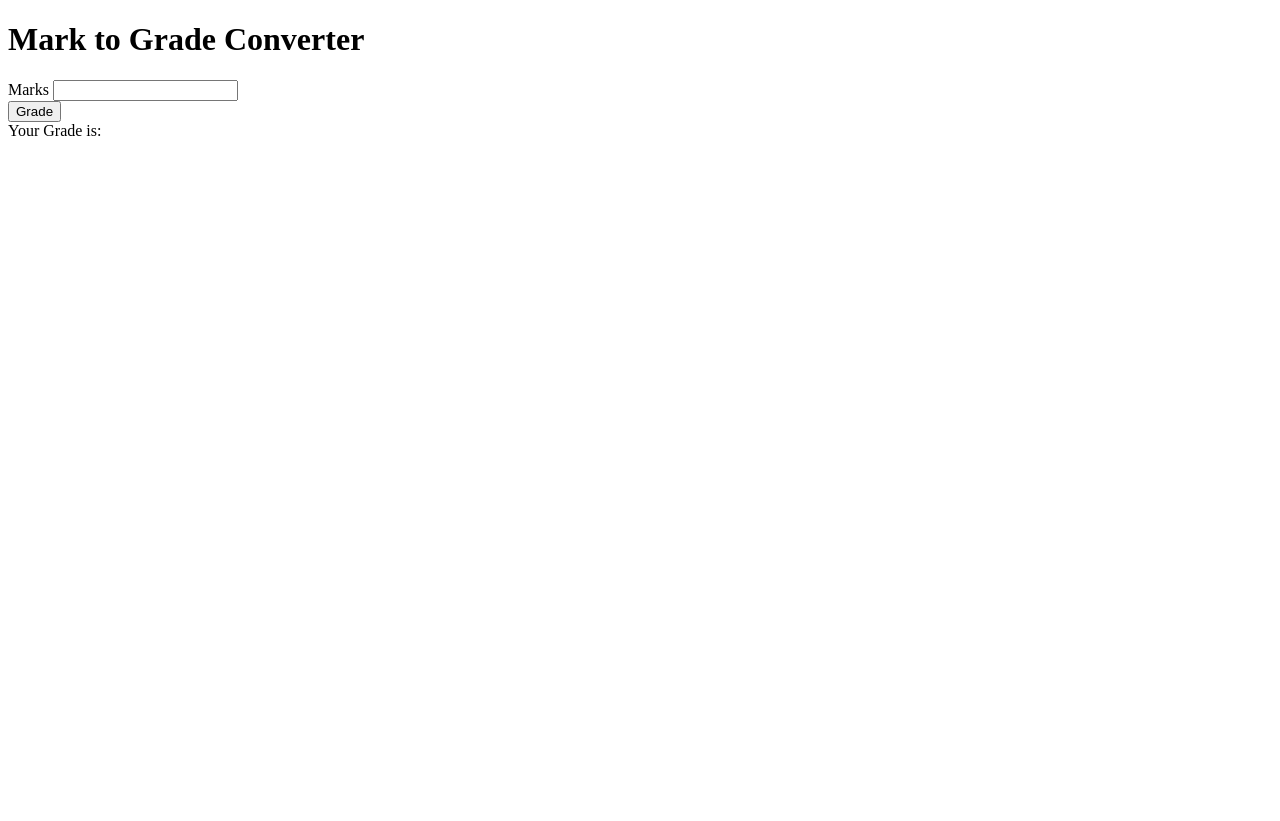
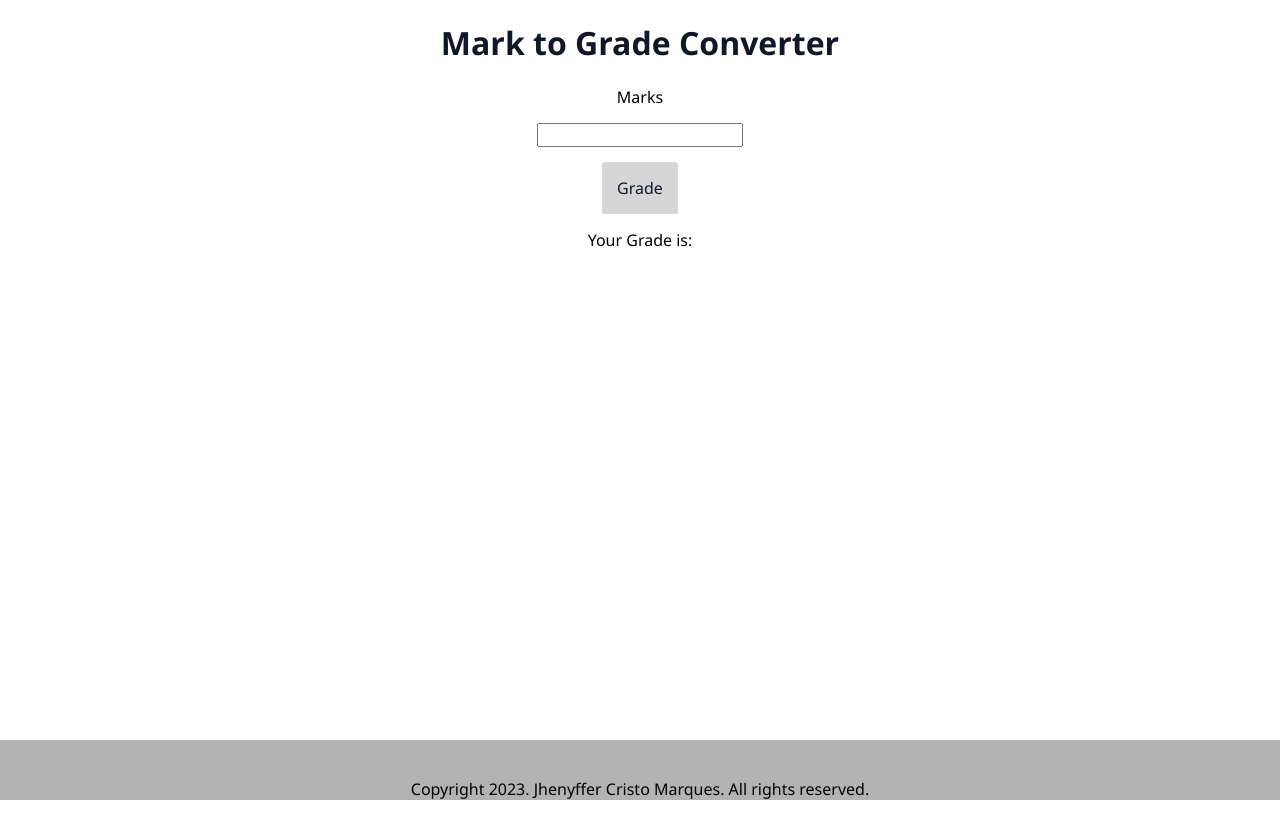
Before and after one commit to JhenyfferCristo/Mark-to-Grade-Converter, a plain HTML site: page marks.html in a window 1280 px wide. Before the commit the page ends 800 px from the top, so only its background shows below. Drawn offline with Linux system fonts and the light colour scheme.

Commit message:
Add css, and finished all the funtions

```diff
--- /dev/null
+++ b/footer.css
@@ -0,0 +1,11 @@
+footer {
+  display: flex;
+  position: fixed;
+  bottom: 0;
+  width: 100%;
+  height: 60px;
+  background: rgb(179, 179, 179);
+  align-items: flex-end;
+  justify-content: center;
+  margin-top: 10px;
+}
--- /dev/null
+++ b/footer.js
@@ -0,0 +1,9 @@
+function repeatFooter() {
+  var FooterHTML =
+    '<footer>' +
+    'Copyright 2023. Jhenyffer Cristo Marques. All rights reserved.'+
+    '</footer>';
+    return FooterHTML;
+}
+var FooterHTML = repeatFooter();
+document.querySelector("footer").innerHTML = FooterHTML;
--- /dev/null
+++ b/grade.css
@@ -0,0 +1,31 @@
+* {
+  font-family: "Segoe UI", Tahoma, Geneva, Verdana, sans-serif;
+}
+body {
+  min-height: 100vh;
+  margin: 0px;
+}
+h1 {
+  text-align: center;
+  color: #101828;
+  font-weight: 600;
+  padding: 0 112px;
+}
+.marksInput {
+  display: flex;
+  flex-direction: column;
+  padding: 0 112px;
+  align-items: center;
+  row-gap: 15px;
+}
+button {
+  background-color: #d6d6d6;
+  border: none;
+  border-radius: 5%;
+  color: #101828;
+  padding: 15px 15px;
+  text-align: center;
+  text-decoration: none;
+  display: inline-block;
+  font-size: 16px;
+}
--- /dev/null
+++ b/home.css
@@ -0,0 +1,47 @@
+* {
+  font-family: "Segoe UI", Tahoma, Geneva, Verdana, sans-serif;
+}
+body {
+  min-height: 100vh;
+  margin: 0px;
+}
+h1 {
+  text-align: center;
+  color: #101828;
+  font-weight: 600;
+  padding: 0 112px;
+}
+nav li {
+  display: flex;
+  justify-content: center;
+  list-style: none;
+}
+nav ul {
+  display: flex;
+  flex-direction: row;
+  justify-content: center;
+  column-gap: 32px;
+  padding: 0 112px;
+}
+nav a {
+  text-decoration: none;
+  color: #101828;
+  font-weight: 400;
+  text-decoration: underline;
+}
+section {
+  display: flex;
+  flex-direction: row;
+  align-items: center;
+  padding: 0 112px;
+  margin: 30px;
+}
+img {
+  width: 30%;
+  border-radius: 5%;
+}
+p {
+  color: #667085;
+  padding: 15px;
+  text-align: justify;
+}
--- a/index.js
+++ b/index.js
@@ -23,7 +23,7 @@ function convertGrade() {
   } else {
     grade = "F";
   }
-  document.getElementById("result").innerHTML = `Your grade is ${grade}`;
+  document.getElementById("result").innerHTML = `Your grade is: ${grade}`;
 }
 
 //Temperature Converter function
--- a/marks.html
+++ b/marks.html
@@ -1,20 +1,24 @@
 <!DOCTYPE html>
 <html lang="en">
   <head>
-    <meta charset="UTF-8">
-    <meta name="viewport" content="width=device-width, initial-scale=1.0">
+    <meta charset="UTF-8" />
+    <meta name="viewport" content="width=device-width, initial-scale=1.0" />
     <title>Mark to Grade</title>
+    <link rel="stylesheet" href="./grade.css" />
+    <link rel="stylesheet" href="./footer.css"/>
   </head>
   <body>
     <h1>Mark to Grade Converter</h1>
 
-    <div>
+    <div class="marksInput">
       <label for="mark">Marks</label>
-    <input type="text" id="mark">
-    </div>
+      <input type="text" id="mark" />
+
       <button onclick="convertGrade()">Grade</button>
       <div id="result">Your Grade is:</div>
-
-    <script src="index.js"></script>
+    </div>
+    <footer></footer>
+    <script src="./index.js"></script>
+    <script src="./footer.js"></script>
   </body>
 </html>
--- /dev/null
+++ b/staff.css
@@ -0,0 +1,87 @@
+* {
+  font-family: "Segoe UI", Tahoma, Geneva, Verdana, sans-serif;
+}
+body {
+  min-height: 100vh;
+  margin: 0px;
+}
+h1 {
+  text-align: center;
+  color: #101828;
+  font-weight: 600;
+  padding: 0 112px;
+}
+.tableHead {
+  font-family: Arial, Helvetica, sans-serif;
+  border-collapse: collapse;
+  border: 1px solid #ddd;
+  margin: 10px;
+}
+tr th {
+  border: 1px solid #ddd;
+  padding: 8px;
+}
+.tableHead th {
+  padding-top: 12px;
+  padding-bottom: 12px;
+  text-align: left;
+  background-color: #d6d6d6;
+  color: #101828;
+}
+.tableHead tr:nth-child(even) {
+  background-color: #f2f2f2;
+}
+.tableHead tr:hover {
+  background-color: #ddd;
+}
+
+/* Dropdown Button */
+.dropbtn {
+  background-color: #d6d6d6;
+  color: #101828;
+  padding: 16px;
+  font-size: 16px;
+  border: none;
+  border-radius: 5%;
+  cursor: pointer;
+}
+
+/* Dropdown button on hover & focus */
+.dropbtn:hover,
+.dropbtn:focus {
+  background-color: #d6d6d6;
+}
+
+/* The container <div> - needed to position the dropdown content */
+.dropdown {
+  position: relative;
+  display: inline-block;
+}
+
+/* Dropdown Content (Hidden by Default) */
+.dropdown-content {
+  display: none;
+  position: absolute;
+  background-color: #f9f9f9;
+  min-width: 160px;
+  box-shadow: 0px 8px 16px 0px rgba(0, 0, 0, 0.2);
+  z-index: 1;
+}
+
+/* Links inside the dropdown */
+.dropdown-content a {
+  color: #101828;
+  padding: 12px 16px;
+  text-decoration: none;
+  display: block;
+}
+
+/* Change color of dropdown links on hover */
+.dropdown-content a:hover {
+  background-color: #ddd;
+}
+
+/* Show the dropdown menu (use JS to add this class to the .dropdown-content container when the user clicks on the dropdown button) */
+.show {
+  display: block;
+}
--- /dev/null
+++ b/temp.css
@@ -0,0 +1,31 @@
+* {
+  font-family: "Segoe UI", Tahoma, Geneva, Verdana, sans-serif;
+}
+body {
+  min-height: 100vh;
+  margin: 0px;
+}
+h1 {
+  text-align: center;
+  color: #101828;
+  font-weight: 600;
+  padding: 0 112px;
+}
+.inputTemp {
+  display: flex;
+  flex-direction: column;
+  padding: 0 112px;
+  align-items: center;
+  row-gap: 15px;
+}
+button {
+  background-color: #d6d6d6;
+  border: none;
+  border-radius: 5%;
+  color: #101828;
+  padding: 15px 15px;
+  text-align: center;
+  text-decoration: none;
+  display: inline-block;
+  font-size: 16px;
+}
```
Also changed, not shown: index.html (+13 -12 lines), staff.html (+31 -8 lines), temperature.html (+10 -7 lines), pics/profile.jpeg (added), staff.txt (added), 1 other file. Lines whose indentation alone changed are shown as unchanged.
